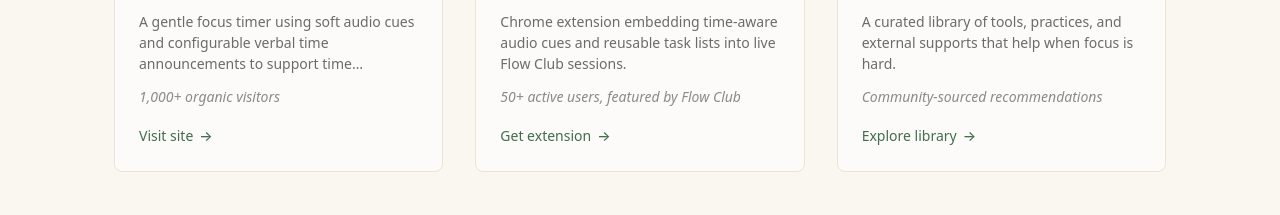
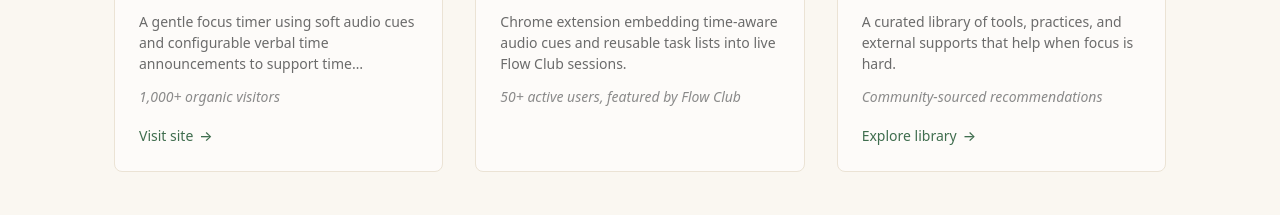
Before and after one commit to lydiacodesdaily/lydiastudio-site, a Next.js app: page / in a window 1280 px wide. Shown: the part 3100-3315 px from the top of the page. Built offline with nearby package versions, Linux system fonts and the light colour scheme.

Commit message:
hide chrome extension link until it reinstates

```diff
--- a/app/page.tsx
+++ b/app/page.tsx
@@ -209,7 +209,7 @@ export default function Home() {
           </p>
           <span className="inline-flex items-center gap-1.5 text-caption text-matcha-accent font-medium
                          group-hover:gap-2 transition-all duration-300">
-            Get extension <span>→</span>
+            {/* Get extension <span>→</span> */}
           </span>
         </a>
 
```
